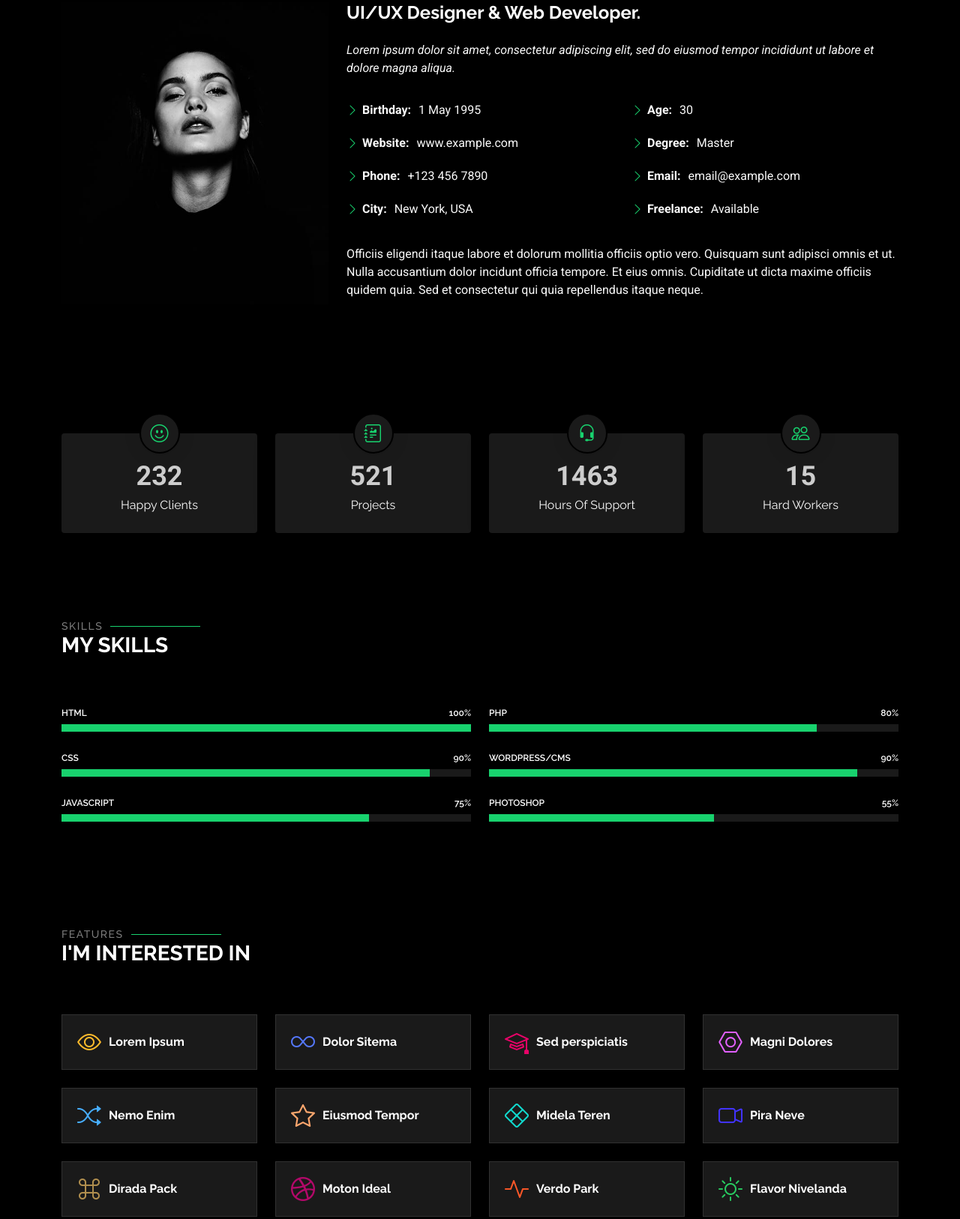
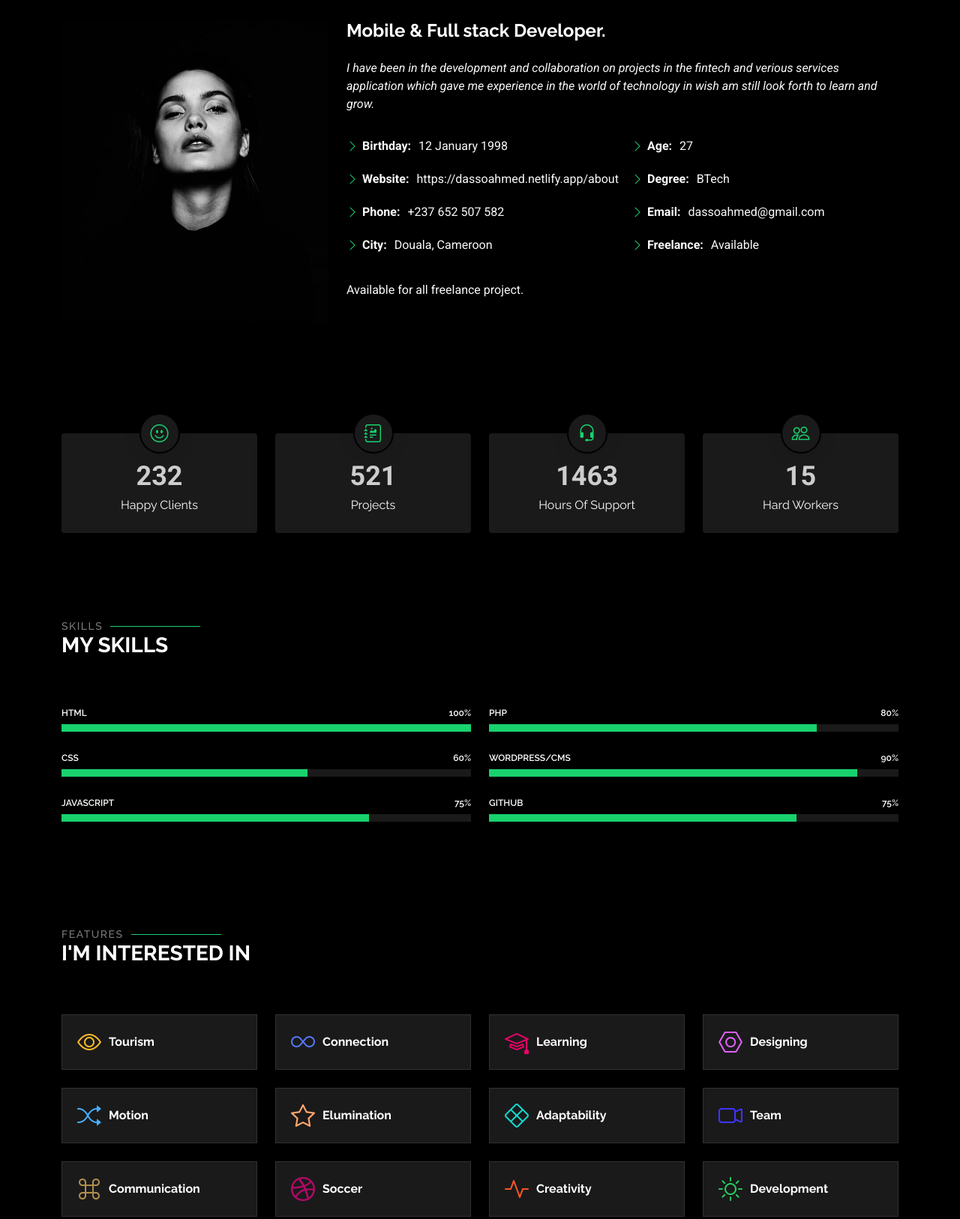
Before and after one commit to DassoAhmed/porfoliome, a plain HTML site: page about.html in a window 1280 px wide. Shown: the part 488-2114 px from the top of the page at 75% size. Drawn offline with Linux system fonts and the light colour scheme.

Commit message:
Update portfolio content and personal details
Revised about.html and index.html to reflect accurate personal information, updated skills, and replaced placeholder text with real content. Adjusted page titles, hero section, and footer to better represent Ahmadou Dasso's portfolio and professional profile.

```diff
--- a/about.html
+++ b/about.html
@@ -4,7 +4,7 @@
 <head>
   <meta charset="utf-8">
   <meta content="width=device-width, initial-scale=1.0" name="viewport">
-  <title>About - Personal Bootstrap Template</title>
+  <title>About - Portfolio Ahmadou Dasso</title>
   <meta name="description" content="">
   <meta name="keywords" content="">
 
@@ -88,7 +88,7 @@
           <div class="row d-flex justify-content-center text-center">
             <div class="col-lg-8">
               <h1>About</h1>
-              <p class="mb-0">Odio et unde deleniti. Deserunt numquam exercitationem. Officiis quo odio sint voluptas consequatur ut a odio voluptatem. Sit dolorum debitis veritatis natus dolores. Quasi ratione sint. Sit quaerat ipsum dolorem.</p>
+              <p class="mb-0">Pationed by the world of the Technology and endowed with a great curiosity, I graduated from the Adventist Cosendai University with now over 3 years of experience. I specialised in the development and creation of websites, Web and mobile application developement in my professional training, Today I am looking for new opportunities And open to work.</p>
             </div>
           </div>
         </div>
@@ -113,32 +113,30 @@
             <img src="assets/img/profile-img.jpg" class="img-fluid" alt="">
           </div>
           <div class="col-lg-8 content">
-            <h2>UI/UX Designer &amp; Web Developer.</h2>
+            <h2>Mobile  &amp; Full stack Developer.</h2>
             <p class="fst-italic py-3">
-              Lorem ipsum dolor sit amet, consectetur adipiscing elit, sed do eiusmod tempor incididunt ut labore et dolore
-              magna aliqua.
+              I have been in the development and collaboration on projects in the fintech and verious services application which gave me experience in the world of technology in wish am still look forth to learn and grow.
             </p>
             <div class="row">
               <div class="col-lg-6">
                 <ul>
-                  <li><i class="bi bi-chevron-right"></i> <strong>Birthday:</strong> <span>1 May 1995</span></li>
-                  <li><i class="bi bi-chevron-right"></i> <strong>Website:</strong> <span>www.example.com</span></li>
-                  <li><i class="bi bi-chevron-right"></i> <strong>Phone:</strong> <span>+123 456 7890</span></li>
-                  <li><i class="bi bi-chevron-right"></i> <strong>City:</strong> <span>New York, USA</span></li>
+                  <li><i class="bi bi-chevron-right"></i> <strong>Birthday:</strong> <span>12 January 1998</span></li>
+                  <li><i class="bi bi-chevron-right"></i> <strong>Website:</strong> <span>https://dassoahmed.netlify.app/about</span></li>
+                  <li><i class="bi bi-chevron-right"></i> <strong>Phone:</strong> <span>+237 652 507 582</span></li>
+                  <li><i class="bi bi-chevron-right"></i> <strong>City:</strong> <span>Douala, Cameroon</span></li>
                 </ul>
               </div>
               <div class="col-lg-6">
                 <ul>
-                  <li><i class="bi bi-chevron-right"></i> <strong>Age:</strong> <span>30</span></li>
-                  <li><i class="bi bi-chevron-right"></i> <strong>Degree:</strong> <span>Master</span></li>
-                  <li><i class="bi bi-chevron-right"></i> <strong>Email:</strong> <span>email@example.com</span></li>
+                  <li><i class="bi bi-chevron-right"></i> <strong>Age:</strong> <span>27</span></li>
+                  <li><i class="bi bi-chevron-right"></i> <strong>Degree:</strong> <span>BTech</span></li>
+                  <li><i class="bi bi-chevron-right"></i> <strong>Email:</strong> <span>dassoahmed@gmail.com</span></li>
                   <li><i class="bi bi-chevron-right"></i> <strong>Freelance:</strong> <span>Available</span></li>
                 </ul>
               </div>
             </div>
             <p class="py-3">
-              Officiis eligendi itaque labore et dolorum mollitia officiis optio vero. Quisquam sunt adipisci omnis et ut. Nulla accusantium dolor incidunt officia tempore. Et eius omnis.
-              Cupiditate ut dicta maxime officiis quidem quia. Sed et consectetur qui quia repellendus itaque neque.
+             Available for all freelance project.
             </p>
           </div>
         </div>
@@ -215,9 +213,9 @@
             </div><!-- End Skills Item -->
 
             <div class="progress">
-              <span class="skill"><span>CSS</span> <i class="val">90%</i></span>
+              <span class="skill"><span>CSS</span> <i class="val">60%</i></span>
               <div class="progress-bar-wrap">
-                <div class="progress-bar" role="progressbar" aria-valuenow="90" aria-valuemin="0" aria-valuemax="100"></div>
+                <div class="progress-bar" role="progressbar" aria-valuenow="60" aria-valuemin="0" aria-valuemax="100"></div>
               </div>
             </div><!-- End Skills Item -->
 
@@ -247,9 +245,9 @@
             </div><!-- End Skills Item -->
 
             <div class="progress">
-              <span class="skill"><span>Photoshop</span> <i class="val">55%</i></span>
+              <span class="skill"><span>Github</span> <i class="val">75%</i></span>
               <div class="progress-bar-wrap">
-                <div class="progress-bar" role="progressbar" aria-valuenow="55" aria-valuemin="0" aria-valuemax="100"></div>
+                <div class="progress-bar" role="progressbar" aria-valuenow="75" aria-valuemin="0" aria-valuemax="100"></div>
               </div>
             </div><!-- End Skills Item -->
 
@@ -277,84 +275,84 @@
           <div class="col-lg-3 col-md-4" data-aos="fade-up" data-aos-delay="100">
             <div class="features-item">
               <i class="bi bi-eye" style="color: #ffbb2c;"></i>
-              <h3><a href="" class="stretched-link">Lorem Ipsum</a></h3>
+              <h3><a href="" class="stretched-link">Tourism</a></h3>
             </div>
           </div><!-- End Feature Item -->
 
           <div class="col-lg-3 col-md-4" data-aos="fade-up" data-aos-delay="200">
             <div class="features-item">
               <i class="bi bi-infinity" style="color: #5578ff;"></i>
-              <h3><a href="" class="stretched-link">Dolor Sitema</a></h3>
+              <h3><a href="" class="stretched-link">Connection</a></h3>
             </div>
           </div><!-- End Feature Item -->
 
           <div class="col-lg-3 col-md-4" data-aos="fade-up" data-aos-delay="300">
             <div class="features-item">
               <i class="bi bi-mortarboard" style="color: #e80368;"></i>
-              <h3><a href="" class="stretched-link">Sed perspiciatis</a></h3>
+              <h3><a href="" class="stretched-link">Learning</a></h3>
             </div>
           </div><!-- End Feature Item -->
 
           <div class="col-lg-3 col-md-4" data-aos="fade-up" data-aos-delay="400">
             <div class="features-item">
               <i class="bi bi-nut" style="color: #e361ff;"></i>
-              <h3><a href="" class="stretched-link">Magni Dolores</a></h3>
+              <h3><a href="" class="stretched-link">Designing</a></h3>
             </div>
           </div><!-- End Feature Item -->
 
           <div class="col-lg-3 col-md-4" data-aos="fade-up" data-aos-delay="500">
             <div class="features-item">
               <i class="bi bi-shuffle" style="color: #47aeff;"></i>
-              <h3><a href="" class="stretched-link">Nemo Enim</a></h3>
+              <h3><a href="" class="stretched-link">Motion</a></h3>
             </div>
           </div><!-- End Feature Item -->
 
           <div class="col-lg-3 col-md-4" data-aos="fade-up" data-aos-delay="600">
             <div class="features-item">
               <i class="bi bi-star" style="color: #ffa76e;"></i>
-              <h3><a href="" class="stretched-link">Eiusmod Tempor</a></h3>
+              <h3><a href="" class="stretched-link">Elumination</a></h3>
             </div>
           </div><!-- End Feature Item -->
 
           <div class="col-lg-3 col-md-4" data-aos="fade-up" data-aos-delay="700">
             <div class="features-item">
               <i class="bi bi-x-diamond" style="color: #11dbcf;"></i>
-              <h3><a href="" class="stretched-link">Midela Teren</a></h3>
+              <h3><a href="" class="stretched-link">Adaptability</a></h3>
             </div>
           </div><!-- End Feature Item -->
 
           <div class="col-lg-3 col-md-4" data-aos="fade-up" data-aos-delay="800">
             <div class="features-item">
               <i class="bi bi-camera-video" style="color: #4233ff;"></i>
-              <h3><a href="" class="stretched-link">Pira Neve</a></h3>
+              <h3><a href="" class="stretched-link">Team</a></h3>
             </div>
           </div><!-- End Feature Item -->
 
           <div class="col-lg-3 col-md-4" data-aos="fade-up" data-aos-delay="900">
             <div class="features-item">
               <i class="bi bi-command" style="color: #b2904f;"></i>
-              <h3><a href="" class="stretched-link">Dirada Pack</a></h3>
+              <h3><a href="" class="stretched-link">Communication</a></h3>
             </div>
           </div><!-- End Feature Item -->
 
           <div class="col-lg-3 col-md-4" data-aos="fade-up" data-aos-delay="1000">
             <div class="features-item">
               <i class="bi bi-dribbble" style="color: #b20969;"></i>
-              <h3><a href="" class="stretched-link">Moton Ideal</a></h3>
+              <h3><a href="" class="stretched-link">Soccer</a></h3>
             </div>
           </div><!-- End Feature Item -->
 
           <div class="col-lg-3 col-md-4" data-aos="fade-up" data-aos-delay="1100">
             <div class="features-item">
               <i class="bi bi-activity" style="color: #ff5828;"></i>
-              <h3><a href="" class="stretched-link">Verdo Park</a></h3>
+              <h3><a href="" class="stretched-link">Creativity</a></h3>
             </div>
           </div><!-- End Feature Item -->
 
           <div class="col-lg-3 col-md-4" data-aos="fade-up" data-aos-delay="1200">
             <div class="features-item">
               <i class="bi bi-brightness-high" style="color: #29cc61;"></i>
-              <h3><a href="" class="stretched-link">Flavor Nivelanda</a></h3>
+              <h3><a href="" class="stretched-link">Development</a></h3>
             </div>
           </div><!-- End Feature Item -->
 
```
Also changed, not shown: index.html (+8 -8 lines).
